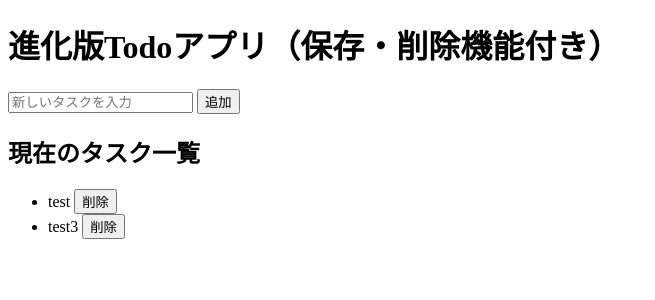
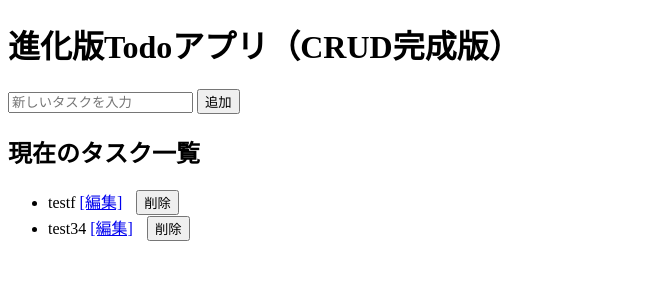
Before and after one commit to guangtaiyuyi-ship-it/100days-of-code, a Flask app: page / in a window 1280 px wide. Shown: the top 300 px of the page, without its empty margins (0-655 px from the left). Run offline with Flask 3, Linux system fonts and the light colour scheme.

Commit message:
CRUDを実装することができたが、編集できない問題が発生し、時間がかかったが解決できた

```diff
--- a/main.py
+++ b/main.py
@@ -3,7 +3,9 @@ from flask import Flask, render_template, request, redirect, url_for
 
 app = Flask(__name__)
 
-TXT_FILE = "tasks.txt"
+BASE_DIR = os.path.dirname(os.path.abspath(__file__))
+TXT_FILE = os.path.join(BASE_DIR, "tasks.txt")
+
 
 
 def load_tasks():
@@ -20,7 +22,6 @@ def save_tasks(tasks):
 @app.route("/", methods=["GET", "POST"])
 def todo_app():
     tasks = load_tasks()
-
     if request.method == "POST":
         task = request.form.get("task_content")
         if task:
@@ -39,6 +40,20 @@ def delete_task(task_id):
         save_tasks(tasks)
     return redirect(url_for("todo_app"))
 
+@app.route("/edit/<int:task_id>", methods=["GET", "POST"])
+def edit_task(task_id):
+    tasks=load_tasks()
+    if task_id < 0 or task_id >= len(tasks):
+        return redirect(url_for("todo_app"))
+    if request.method == "POST":
+        new_task = request.form.get("updated_content")
+        if new_task:
+            tasks[task_id] = new_task
+            save_tasks(tasks)
+        return redirect(url_for("todo_app"))
+
+    return render_template("edit.html", current_task=tasks[task_id], task_id=task_id)
+
 
 if __name__ == "__main__":
     app.run(debug=True)
--- a/tasks.txt
+++ b/tasks.txt
@@ -1,2 +1,2 @@
-test
-test3
+testf
+test34
--- a/templates/todo.html
+++ b/templates/todo.html
@@ -5,7 +5,7 @@
     <title>進化版Todoアプリ</title>
 </head>
 <body>
-    <h1>進化版Todoアプリ（保存・削除機能付き）</h1>
+    <h1>進化版Todoアプリ（CRUD完成版）</h1>
 
     <form action="/" method="POST">
         <input type="text" name="task_content" placeholder="新しいタスクを入力" required>
@@ -17,6 +17,8 @@
         {% for task in tasks %}
             <li>
                 {{ task }}
+                <a href="/edit/{{ loop.index0 }}" style="margin-right: 10px;">[編集]</a>
+
                 <form action="/delete/{{ loop.index0 }}" method="POST" style="display:inline;">
                     <button type="submit">削除</button>
                 </form>
```
Also changed, not shown: templates/edit.html (added, +18 -0 lines).
